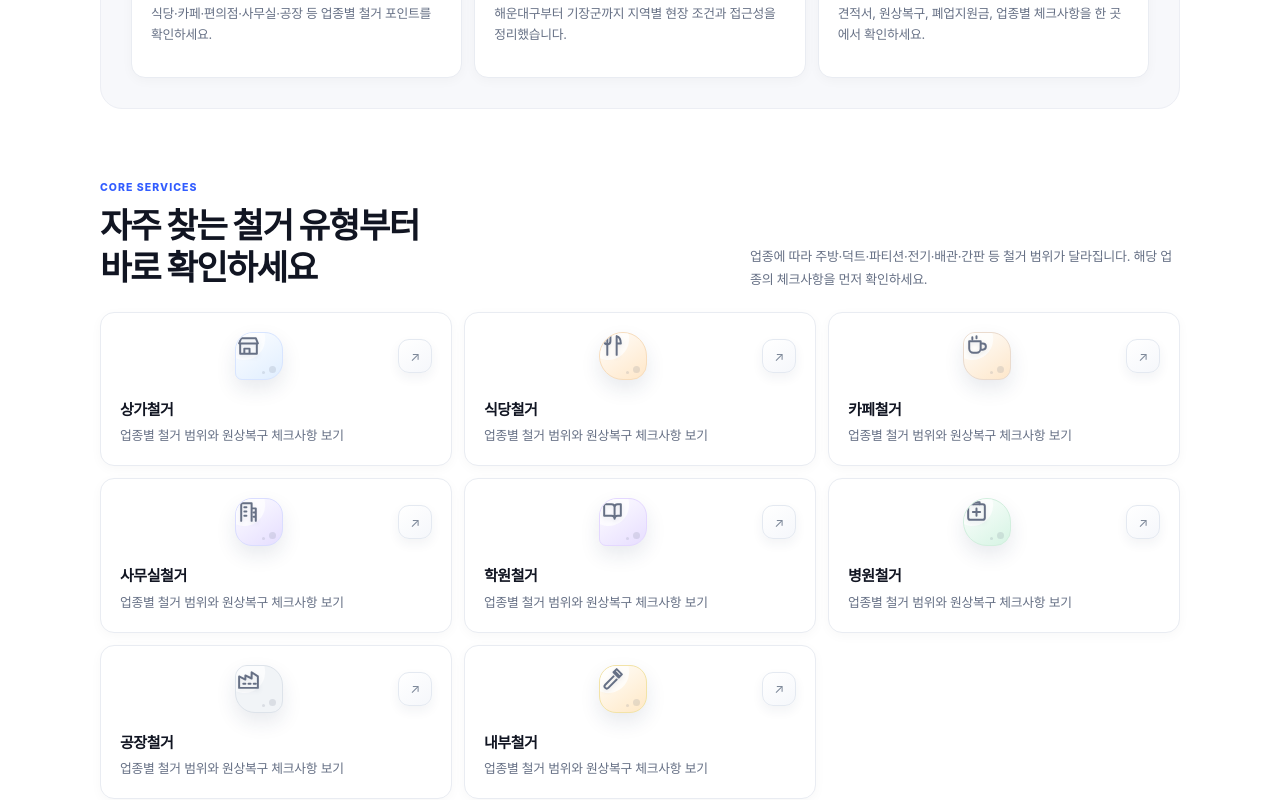
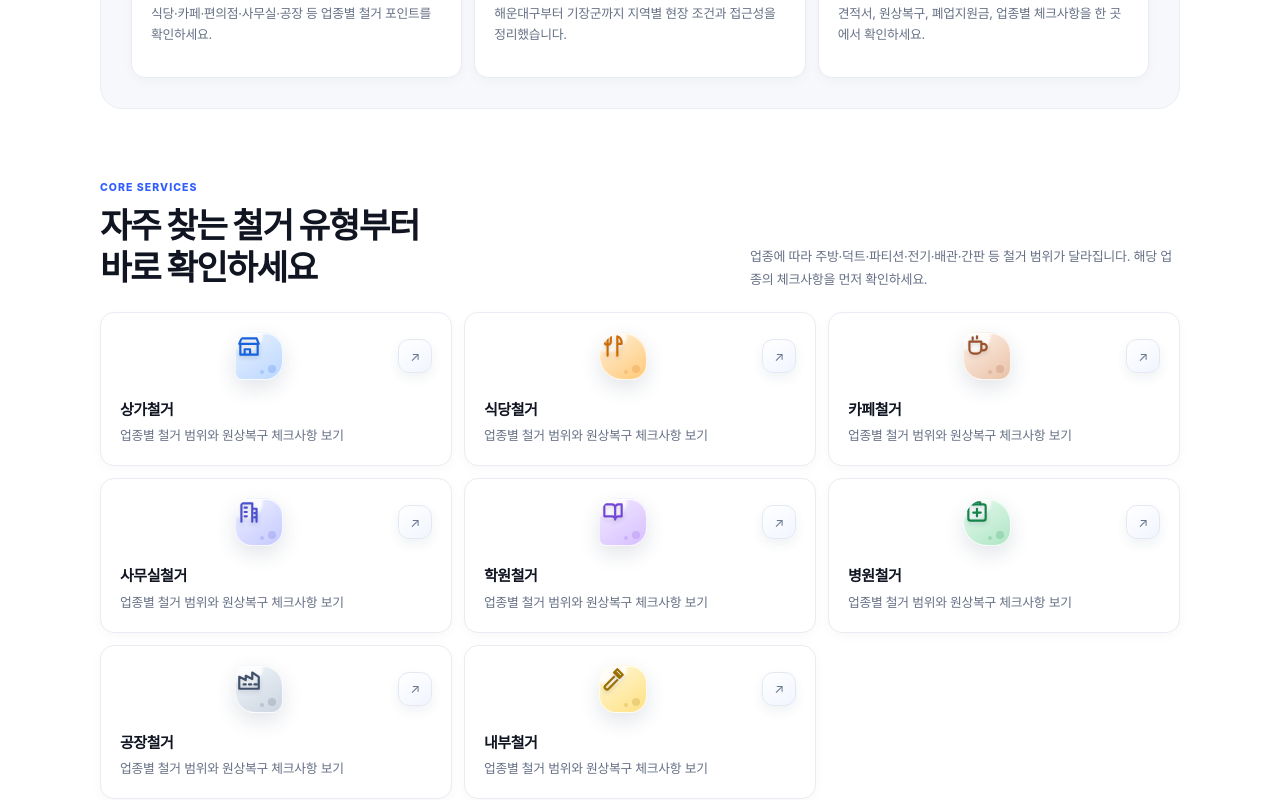
Before and after one commit to cms459800-wq/busanall, a Next.js app: page / in a window 1280 px wide. Shown: the part 2000-2800 px from the top of the page. Built offline with nearby package versions, Linux system fonts and the light colour scheme.

Commit message:
Make homepage icons more vivid and colorful

```diff
--- a/app/icon-system.css
+++ b/app/icon-system.css
@@ -1,45 +1,48 @@
-/* Rich icon treatment inspired by the uploaded reference site's visual hierarchy.
-   Keeps our own SVG artwork while adding varied color, depth and card-like presence. */
-:root{--icon-shadow:0 9px 20px rgba(31,52,84,.10);--icon-shadow-hover:0 13px 28px rgba(31,52,84,.16)}
+/* Colorful semantic icon system */
+:root{--icon-shadow:0 10px 24px rgba(31,52,84,.12);--icon-shadow-hover:0 15px 32px rgba(31,52,84,.18)}
 
-/* Shared icon tiles */
 :is(.home-semantic-icon,.service-directory-icon,.region-card-icon,.detail-point-icon,.detail-guide-icon,.detail-target-icon,.gg-icon,.gg-mini,.estimate-icon,.estimate-flow-icon,.support-check-icon,.official-icon,.project-icon,.nav-icon,.partner-icon,.action-icon,.service-card-icon,.hero-card-icon){position:relative;isolation:isolate;overflow:hidden;box-shadow:var(--icon-shadow);border-width:1px!important}
 :is(.home-semantic-icon,.service-directory-icon,.region-card-icon,.detail-point-icon,.detail-guide-icon,.gg-icon,.estimate-icon,.support-check-icon,.project-icon){border-radius:17px!important}
 :is(.gg-mini,.detail-target-icon,.estimate-flow-icon,.nav-icon,.partner-icon,.action-icon,.service-card-icon){border-radius:12px!important}
 
-/* soft highlight + decorative dot makes line icons feel closer to illustrated app icons */
-:is(.home-semantic-icon,.service-directory-icon,.region-card-icon,.detail-point-icon,.detail-guide-icon,.gg-icon,.gg-mini,.estimate-icon,.estimate-flow-icon,.support-check-icon,.project-icon,.nav-icon,.partner-icon)::before{content:"";position:absolute;z-index:-1;inset:-35% 36% 42% -28%;border-radius:50%;background:rgba(255,255,255,.72);transform:rotate(-18deg)}
-:is(.home-semantic-icon,.service-directory-icon,.region-card-icon,.detail-point-icon,.detail-guide-icon,.gg-icon,.estimate-icon,.support-check-icon,.project-icon)::after{content:"";position:absolute;right:6px;bottom:6px;width:7px;height:7px;border-radius:50%;background:currentColor;opacity:.16;box-shadow:-9px 3px 0 -2px currentColor}
-:is(.home-semantic-icon,.service-directory-icon,.region-card-icon,.detail-point-icon,.detail-guide-icon,.detail-target-icon,.gg-icon,.gg-mini,.estimate-icon,.estimate-flow-icon,.support-check-icon,.project-icon,.nav-icon,.partner-icon) svg{position:relative;z-index:1;filter:drop-shadow(0 2px 2px rgba(31,52,84,.10));stroke-width:1.9}
+:is(.home-semantic-icon,.service-directory-icon,.region-card-icon,.detail-point-icon,.detail-guide-icon,.gg-icon,.gg-mini,.estimate-icon,.estimate-flow-icon,.support-check-icon,.project-icon,.nav-icon,.partner-icon)::before{content:"";position:absolute;z-index:-1;left:-18%;top:-34%;width:76%;height:76%;border-radius:50%;background:rgba(255,255,255,.82);filter:blur(1px)}
+:is(.home-semantic-icon,.service-directory-icon,.region-card-icon,.detail-point-icon,.detail-guide-icon,.gg-icon,.estimate-icon,.support-check-icon,.project-icon)::after{content:"";position:absolute;right:6px;bottom:6px;width:8px;height:8px;border-radius:50%;background:currentColor;opacity:.18;box-shadow:-10px 3px 0 -2px currentColor}
+:is(.home-semantic-icon,.service-directory-icon,.region-card-icon,.detail-point-icon,.detail-guide-icon,.detail-target-icon,.gg-icon,.gg-mini,.estimate-icon,.estimate-flow-icon,.support-check-icon,.project-icon,.nav-icon,.partner-icon) svg{position:relative;z-index:2;filter:drop-shadow(0 2px 2px rgba(31,52,84,.14));stroke-width:2!important}
 
-/* varied silhouettes, similar to the reference where every product icon has its own visual identity */
+/* Homepage: vivid illustrated-app-icon treatment */
+.page-shell .home-semantic-icon{border-color:rgba(255,255,255,.72)!important;box-shadow:inset 0 1px 0 rgba(255,255,255,.9),0 8px 20px rgba(31,52,84,.13)!important}
+.page-shell .home-semantic-icon svg{width:26px;height:26px;filter:drop-shadow(0 2px 2px rgba(20,35,60,.18));transition:transform .2s ease,filter .2s ease}
+.page-shell .home-tone-blue .home-semantic-icon{background:linear-gradient(145deg,#e8f2ff 0%,#bcd7ff 100%)!important;color:#1762df!important}
+.page-shell .home-tone-cyan .home-semantic-icon{background:linear-gradient(145deg,#e4fbff 0%,#aeeef5 100%)!important;color:#00869b!important}
+.page-shell .home-tone-purple .home-semantic-icon{background:linear-gradient(145deg,#f3eaff 0%,#d6bfff 100%)!important;color:#7446d7!important}
+.page-shell .home-tone-orange .home-semantic-icon{background:linear-gradient(145deg,#fff1dc 0%,#ffc978 100%)!important;color:#d06a00!important}
+.page-shell .home-tone-brown .home-semantic-icon{background:linear-gradient(145deg,#fff1e7 0%,#e9c2a8 100%)!important;color:#9a522d!important}
+.page-shell .home-tone-indigo .home-semantic-icon{background:linear-gradient(145deg,#eef0ff 0%,#c5caff 100%)!important;color:#4b50d1!important}
+.page-shell .home-tone-green .home-semantic-icon{background:linear-gradient(145deg,#e7faef 0%,#afe5c4 100%)!important;color:#14834c!important}
+.page-shell .home-tone-slate .home-semantic-icon{background:linear-gradient(145deg,#f3f6fa 0%,#cbd5e1 100%)!important;color:#405269!important}
+.page-shell .home-tone-amber .home-semantic-icon{background:linear-gradient(145deg,#fff8d8 0%,#ffe083 100%)!important;color:#9a7000!important}
+.page-shell .home-tone-teal .home-semantic-icon{background:linear-gradient(145deg,#e5fbf7 0%,#a8e7dc 100%)!important;color:#087c70!important}
+.page-shell .home-tone-sky .home-semantic-icon{background:linear-gradient(145deg,#e8f8ff 0%,#afe3ff 100%)!important;color:#087ab4!important}
+.page-shell .home-tone-violet .home-semantic-icon{background:linear-gradient(145deg,#f3efff 0%,#d3c5ff 100%)!important;color:#674ec7!important}
+.page-shell .home-tone-emerald .home-semantic-icon{background:linear-gradient(145deg,#e7faef 0%,#a9e8c8 100%)!important;color:#087c50!important}
+.page-shell :is(.service-card,.home-link-card,.process-step):hover .home-semantic-icon{transform:translateY(-3px) scale(1.06) rotate(-2deg);box-shadow:0 14px 28px rgba(31,52,84,.2)!important}
+.page-shell :is(.service-card,.home-link-card,.process-step):hover .home-semantic-icon svg{transform:scale(1.08);filter:drop-shadow(0 3px 3px rgba(20,35,60,.22))}
+
+/* varied silhouettes */
 :is(.service-grid,.feature-grid,.home-grid,.process-grid) > :nth-child(4n+1) :is(.home-semantic-icon,.service-directory-icon,.region-card-icon,.detail-point-icon,.detail-guide-icon,.gg-icon,.gg-mini,.estimate-icon,.estimate-flow-icon,.support-check-icon,.project-icon){border-radius:18px 18px 18px 7px!important}
 :is(.service-grid,.feature-grid,.home-grid,.process-grid) > :nth-child(4n+2) :is(.home-semantic-icon,.service-directory-icon,.region-card-icon,.detail-point-icon,.detail-guide-icon,.gg-icon,.gg-mini,.estimate-icon,.estimate-flow-icon,.support-check-icon,.project-icon){border-radius:50% 50% 16px 50%!important}
 :is(.service-grid,.feature-grid,.home-grid,.process-grid) > :nth-child(4n+3) :is(.home-semantic-icon,.service-directory-icon,.region-card-icon,.detail-point-icon,.detail-guide-icon,.gg-icon,.gg-mini,.estimate-icon,.estimate-flow-icon,.support-check-icon,.project-icon){border-radius:12px 20px 12px 20px!important}
 
-/* make existing semantic tone backgrounds richer without forcing every icon to blue */
-:is([class*="tone-blue"],[class*="tone-sky"],[class*="tone-cyan"]) :is(.home-semantic-icon,.service-directory-icon,.region-card-icon,.detail-point-icon,.detail-guide-icon,.detail-target-icon,.gg-icon,.gg-mini,.estimate-icon,.estimate-flow-icon,.support-check-icon){background-image:linear-gradient(145deg,rgba(255,255,255,.92),rgba(219,236,255,.74))!important}
-:is([class*="tone-orange"],[class*="tone-amber"],[class*="tone-brown"]) :is(.home-semantic-icon,.service-directory-icon,.region-card-icon,.detail-point-icon,.detail-guide-icon,.detail-target-icon,.gg-icon,.gg-mini,.estimate-icon,.estimate-flow-icon,.support-check-icon){background-image:linear-gradient(145deg,rgba(255,255,255,.92),rgba(255,226,188,.72))!important}
-:is([class*="tone-green"],[class*="tone-emerald"],[class*="tone-teal"]) :is(.home-semantic-icon,.service-directory-icon,.region-card-icon,.detail-point-icon,.detail-guide-icon,.detail-target-icon,.gg-icon,.gg-mini,.estimate-icon,.estimate-flow-icon,.support-check-icon){background-image:linear-gradient(145deg,rgba(255,255,255,.92),rgba(205,242,222,.72))!important}
-:is([class*="tone-purple"],[class*="tone-violet"],[class*="tone-indigo"]) :is(.home-semantic-icon,.service-directory-icon,.region-card-icon,.detail-point-icon,.detail-guide-icon,.detail-target-icon,.gg-icon,.gg-mini,.estimate-icon,.estimate-flow-icon,.support-check-icon){background-image:linear-gradient(145deg,rgba(255,255,255,.92),rgba(226,215,255,.74))!important}
-:is([class*="tone-rose"],[class*="tone-pink"],[class*="tone-red"]) :is(.home-semantic-icon,.service-directory-icon,.region-card-icon,.detail-point-icon,.detail-guide-icon,.detail-target-icon,.gg-icon,.gg-mini,.estimate-icon,.estimate-flow-icon,.support-check-icon){background-image:linear-gradient(145deg,rgba(255,255,255,.92),rgba(255,213,224,.72))!important}
+/* Other pages retain semantic color depth */
+:is([class*="tone-blue"],[class*="tone-sky"],[class*="tone-cyan"]) :is(.service-directory-icon,.region-card-icon,.detail-point-icon,.detail-guide-icon,.detail-target-icon,.gg-icon,.gg-mini,.estimate-icon,.estimate-flow-icon,.support-check-icon){background-image:linear-gradient(145deg,rgba(255,255,255,.94),rgba(205,232,255,.82))!important}
+:is([class*="tone-orange"],[class*="tone-amber"],[class*="tone-brown"]) :is(.service-directory-icon,.region-card-icon,.detail-point-icon,.detail-guide-icon,.detail-target-icon,.gg-icon,.gg-mini,.estimate-icon,.estimate-flow-icon,.support-check-icon){background-image:linear-gradient(145deg,rgba(255,255,255,.94),rgba(255,220,169,.8))!important}
+:is([class*="tone-green"],[class*="tone-emerald"],[class*="tone-teal"]) :is(.service-directory-icon,.region-card-icon,.detail-point-icon,.detail-guide-icon,.detail-target-icon,.gg-icon,.gg-mini,.estimate-icon,.estimate-flow-icon,.support-check-icon){background-image:linear-gradient(145deg,rgba(255,255,255,.94),rgba(185,235,207,.8))!important}
+:is([class*="tone-purple"],[class*="tone-violet"],[class*="tone-indigo"]) :is(.service-directory-icon,.region-card-icon,.detail-point-icon,.detail-guide-icon,.detail-target-icon,.gg-icon,.gg-mini,.estimate-icon,.estimate-flow-icon,.support-check-icon){background-image:linear-gradient(145deg,rgba(255,255,255,.94),rgba(215,198,255,.82))!important}
 
-/* card arrows become small action icons rather than plain glyphs */
-.service-card-arrow,.home-link-card .arrow{display:grid!important;place-items:center;width:34px;height:34px;border:1px solid #e4e9f1;border-radius:11px;background:linear-gradient(145deg,#fff,#f5f7fb);color:#7c8798!important;box-shadow:0 5px 12px rgba(31,52,84,.06);transition:.2s ease}
-:is(.service-card,.home-link-card):hover .service-card-arrow,:is(.service-card,.home-link-card):hover .arrow{transform:translate(2px,-2px) rotate(5deg);color:#315cff!important;border-color:#ccd8ff;box-shadow:0 8px 16px rgba(49,92,255,.12)}
-
-/* chips and numbered steps no longer read as sterile blue boxes */
+.service-card-arrow,.home-link-card .arrow{display:grid!important;place-items:center;width:34px;height:34px;border:1px solid #e4e9f1;border-radius:11px;background:linear-gradient(145deg,#fff,#f1f5ff);color:#66758c!important;box-shadow:0 5px 12px rgba(31,52,84,.07);transition:.2s ease}
+:is(.service-card,.home-link-card):hover .service-card-arrow,:is(.service-card,.home-link-card):hover .arrow{transform:translate(2px,-2px) rotate(5deg);color:#315cff!important;border-color:#ccd8ff;box-shadow:0 8px 16px rgba(49,92,255,.14)}
 .detail-step,.estimate-index,.support-step,.gg-label,.region-card-label{box-shadow:inset 0 1px 0 rgba(255,255,255,.75);font-weight:850!important}
-.detail-list-card:nth-child(5n+1) b,.process-step:nth-child(5n+1)>b{background:#eef4ff;color:#2458d8}.detail-list-card:nth-child(5n+2) b,.process-step:nth-child(5n+2)>b{background:#fff4e8;color:#a9570a}.detail-list-card:nth-child(5n+3) b,.process-step:nth-child(5n+3)>b{background:#edf9f2;color:#18794e}.detail-list-card:nth-child(5n+4) b,.process-step:nth-child(5n+4)>b{background:#f5f0ff;color:#7048c8}.detail-list-card:nth-child(5n+5) b,.process-step:nth-child(5n+5)>b{background:#ecf9fb;color:#087b8c}
-
-/* footer quick navigation: stronger icon identity on desktop/mobile */
 .footer-quick-link{transition:transform .18s ease,background .18s ease,box-shadow .18s ease!important}.footer-quick-link:hover{transform:translateY(-2px);box-shadow:0 8px 18px rgba(31,52,84,.07)}
 .footer-quick-link:nth-child(2n) .nav-icon{transform:rotate(2deg)}.footer-quick-link:nth-child(3n) .nav-icon{border-radius:50% 50% 12px 50%!important}
 
-/* hover keeps icon legible even where local page CSS switches to solid semantic color */
-:is(.service-card,.feature-card,.home-link-card,.process-step):hover :is(.home-semantic-icon,.service-directory-icon,.region-card-icon,.detail-point-icon,.detail-guide-icon,.gg-icon,.gg-mini,.estimate-icon,.estimate-flow-icon,.support-check-icon,.project-icon){box-shadow:var(--icon-shadow-hover);background-image:none!important}
-
-@media(max-width:760px){
- :is(.home-semantic-icon,.service-directory-icon,.region-card-icon,.detail-point-icon,.detail-guide-icon,.gg-icon,.estimate-icon,.support-check-icon,.project-icon){box-shadow:0 6px 14px rgba(31,52,84,.09)}
- .service-card-arrow,.home-link-card .arrow{width:32px;height:32px;border-radius:10px}
-}
+@media(max-width:760px){:is(.home-semantic-icon,.service-directory-icon,.region-card-icon,.detail-point-icon,.detail-guide-icon,.gg-icon,.estimate-icon,.support-check-icon,.project-icon){box-shadow:0 6px 14px rgba(31,52,84,.1)}.page-shell .home-semantic-icon svg{width:24px;height:24px}.service-card-arrow,.home-link-card .arrow{width:32px;height:32px;border-radius:10px}}
```
